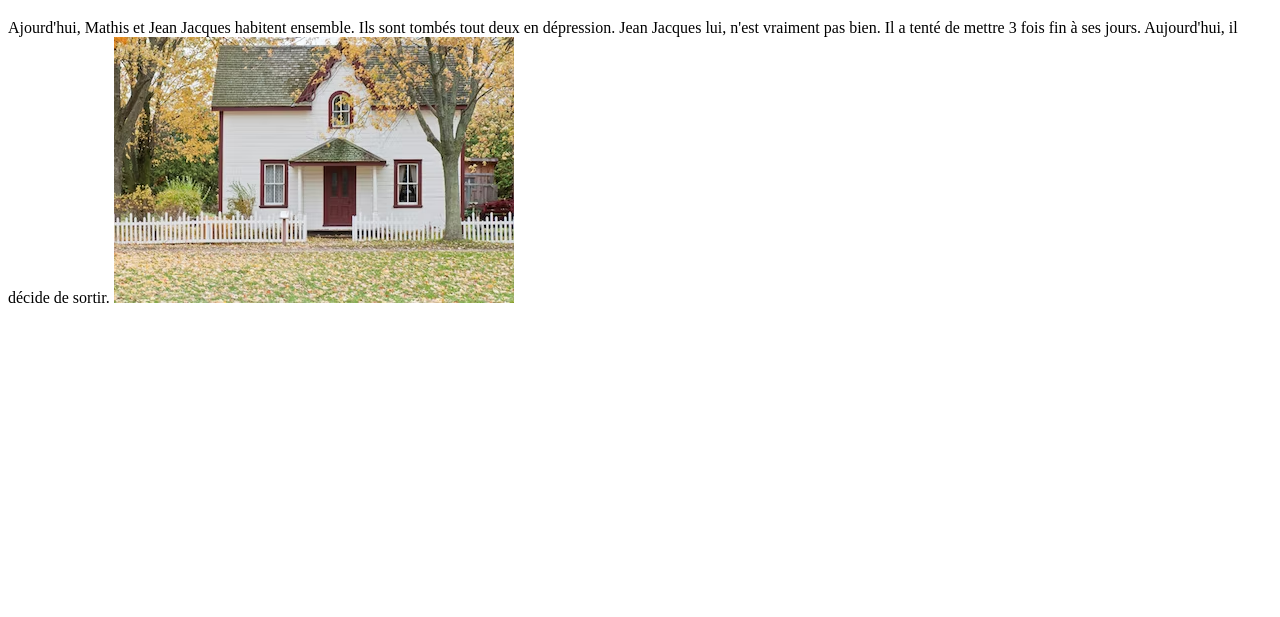
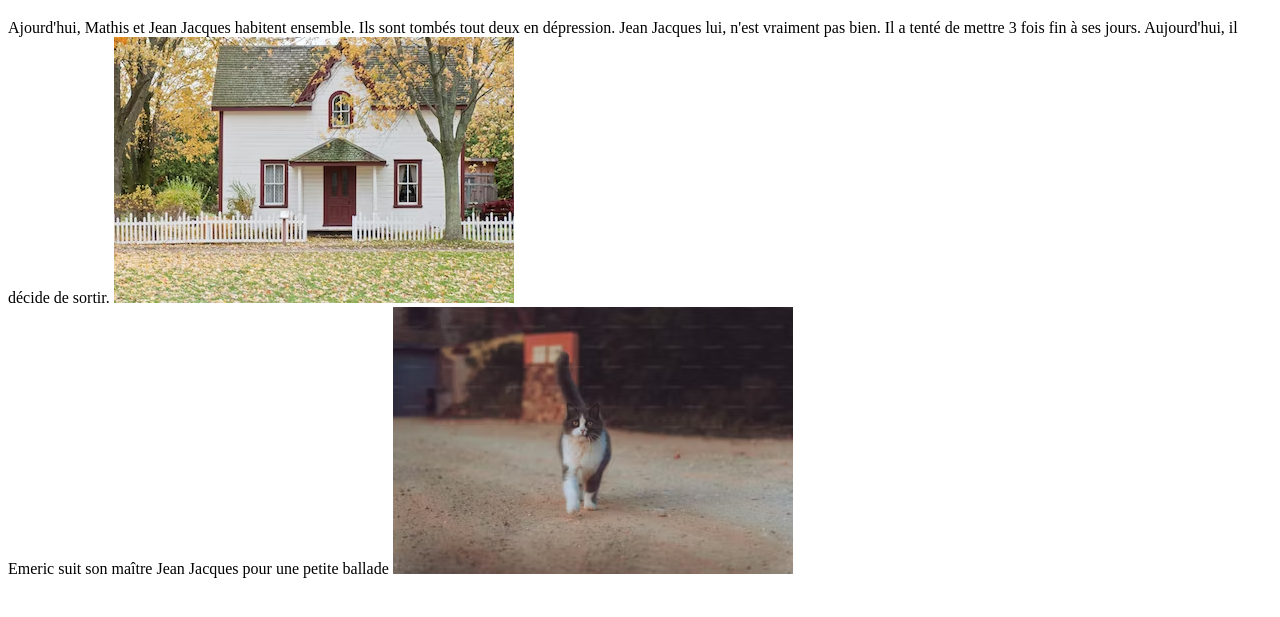
Before and after one commit to GwenneJames/git-Eva, a plain HTML site: page index3.html in a window 1280 px wide. Shown: the part 61-678 px from the top of the page. Drawn offline with Linux system fonts and the light colour scheme.

Commit message:
Ajout d'Emeric le mouton

```diff
--- a/index3.html
+++ b/index3.html
@@ -10,6 +10,8 @@
     Ajourd'hui, Mathis et Jean Jacques habitent ensemble. Ils sont tombés tout deux en dépression.
     Jean Jacques lui, n'est vraiment pas bien. Il a tenté de mettre 3 fois fin à ses jours.
     Aujourd'hui, il décide de sortir.
-    <img src="Maison.jpg">
+    <img src="Maison.jpg"> <br>
+    Emeric suit son maître Jean Jacques pour une petite ballade
+    <img src="chatkimarch.jpg">
 </body>
 </html>
```
Also changed, not shown: chatkimarch.jpg (added).
